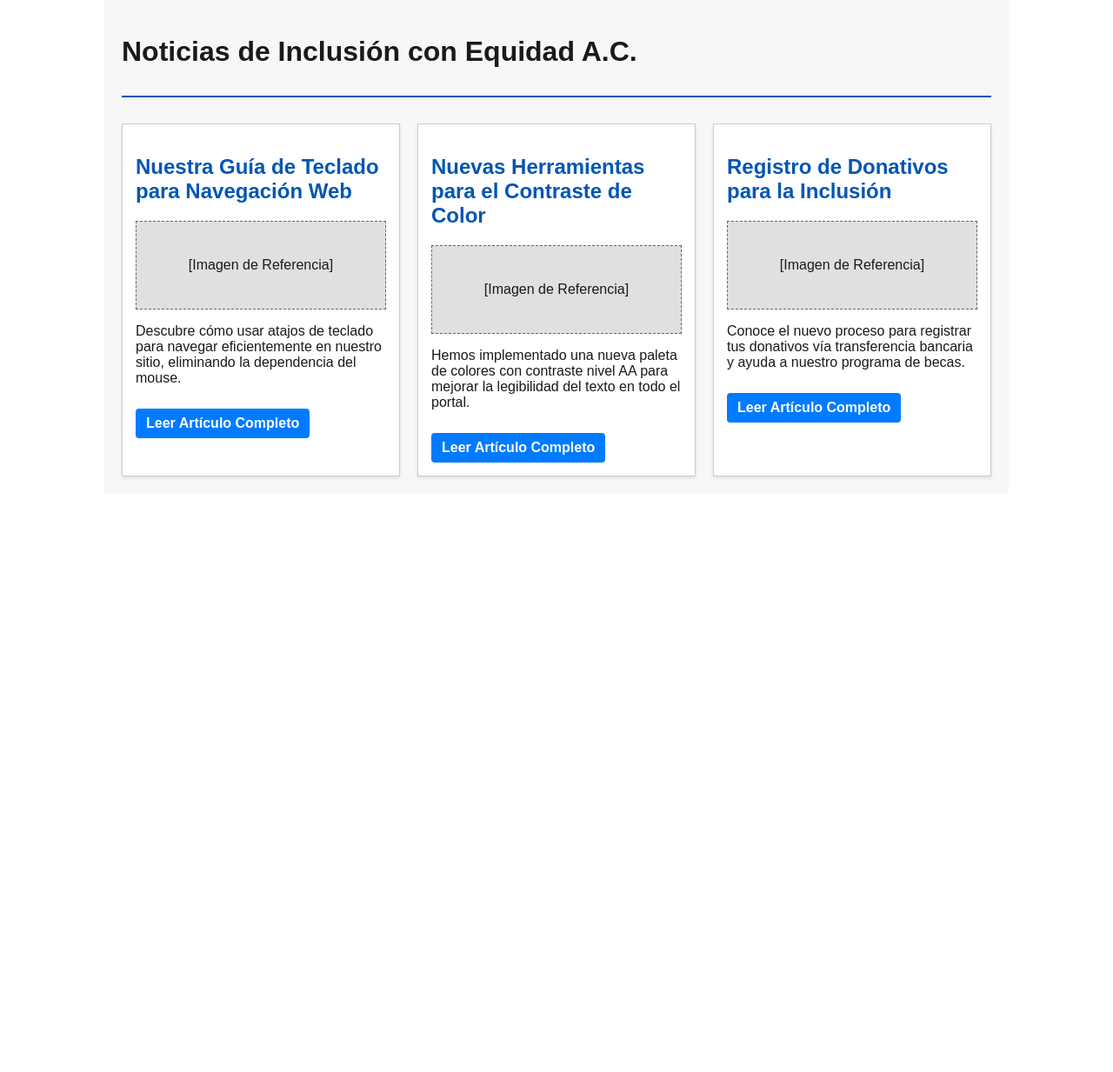
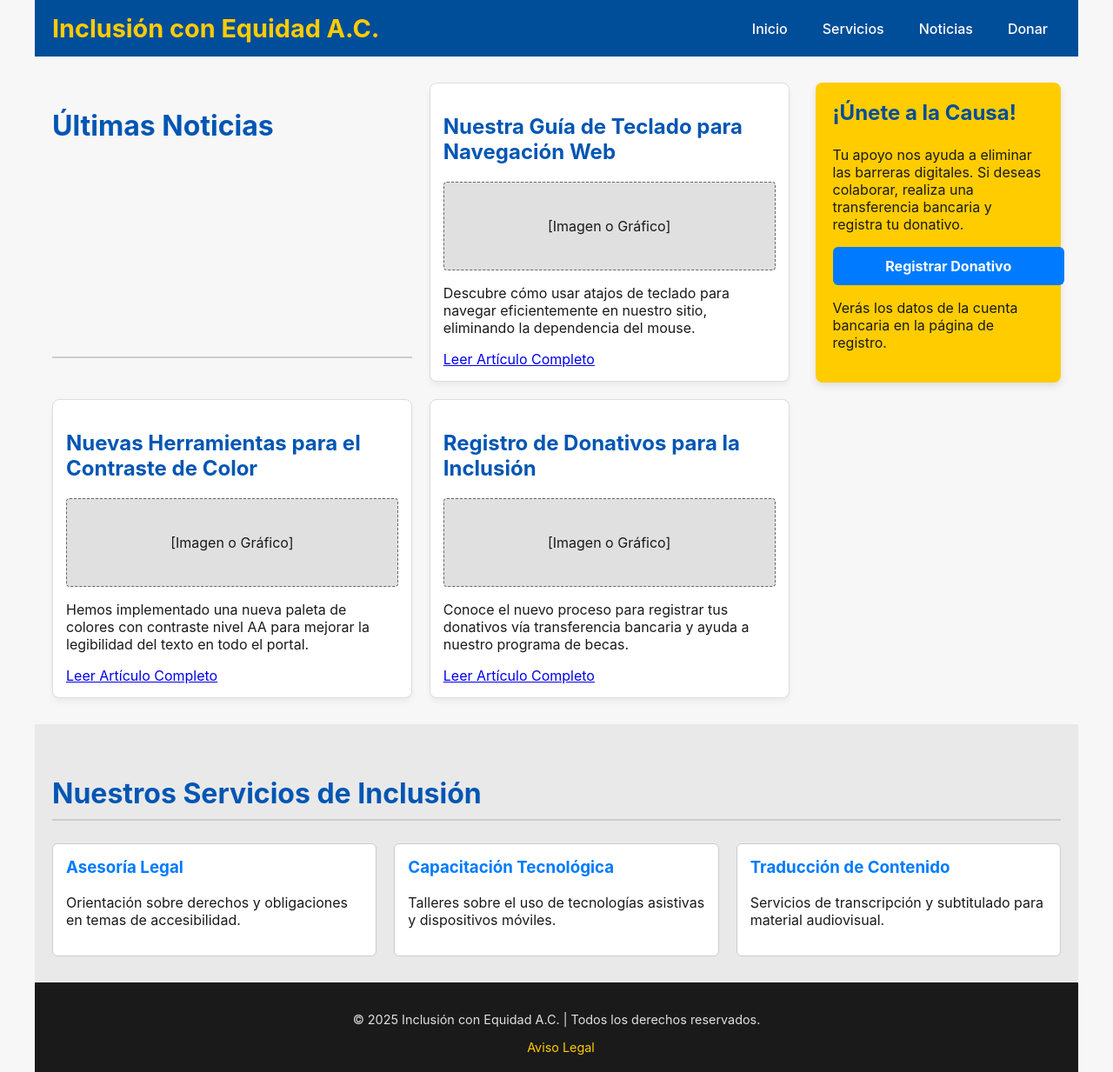
Before and after one commit to Karina-Martinez/accessible-blog-mockup, a React (Create React App) app: page / in a window 1280 px wide. Shown: the whole page at 87% size. Before the commit the page ends 800 px from the top, so only its background shows below. Built offline with nearby package versions, Linux system fonts and the light colour scheme.

Commit message:
FEAT: Amplía mockup de inicio. Incluye navegación, servicios y llamado a registro de donativos. Mejora la semántica.

```diff
--- a/src/App.css
+++ b/src/App.css
@@ -1,65 +1,205 @@
-/* src/App.css */
+/* --- Estilos Generales y Contraste (Criterio 1.4.3) --- */
+body {
+    margin: 0;
+    padding: 0;
+    background-color: #f7f7f7; /* Fondo general */
+}
 
-/* --- Estilos Generales y Contraste (Criterio 1.4.3) --- */
-.app-container {
-  max-width: 1000px;
+.page-wrapper {
+  max-width: 1200px;
   margin: 0 auto;
-  font-family: Arial, sans-serif;
-  padding: 20px;
-  background-color: #f7f7f7; /* Gris claro de fondo */
+  font-family: Inter, sans-serif;
   color: #1a1a1a; /* Texto oscuro para alto contraste */
 }
 
+/* --- Header y Navegación --- */
 .site-header {
-  border-bottom: 2px solid #0056b3; /* Azul fuerte para contraste */
-  padding-bottom: 10px;
-  margin-bottom: 30px;
+  background-color: #004d99; /* Azul oscuro fuerte */
+  color: white;
+  padding: 15px 20px;
+  display: flex;
+  justify-content: space-between;
+  align-items: center;
+  flex-wrap: wrap;
 }
 
-/* --- Diseño de la Tarjeta --- */
+.header-title {
+    margin: 0;
+    font-size: 1.8rem;
+    color: #ffcc00; /* Amarillo brillante para logo/título (alto contraste) */
+}
+
+.nav-link {
+    color: white;
+    text-decoration: none;
+    padding: 8px 15px;
+    margin-left: 10px;
+    font-weight: 500;
+    border-radius: 4px;
+    transition: background-color 0.3s;
+}
+
+.nav-link:hover {
+    background-color: rgba(255, 255, 255, 0.2);
+}
+
+/* --- Estilos de Secciones y Layout --- */
+.section-heading {
+    font-size: 2rem;
+    color: #0056b3;
+    border-bottom: 2px solid #ccc;
+    padding-bottom: 10px;
+    margin-top: 30px;
+}
+
+.main-content-grid {
+    display: grid;
+    grid-template-columns: 3fr 1fr; /* Noticias (3) y Aside (1) */
+    gap: 30px;
+    padding: 30px 20px;
+}
+
+/* --- Sección de Noticias --- */
 .posts-grid {
-  display: grid;
-  grid-template-columns: repeat(auto-fit, minmax(300px, 1fr));
-  gap: 20px;
+    display: grid;
+    grid-template-columns: repeat(auto-fit, minmax(280px, 1fr));
+    gap: 20px;
 }
 
 .post-card {
-  border: 1px solid #ccc;
+  border: 1px solid #ddd;
   padding: 15px;
   background-color: #ffffff;
-  box-shadow: 0 2px 4px rgba(0,0,0,0.1);
+  box-shadow: 0 4px 6px rgba(0,0,0,0.05);
+  border-radius: 8px;
 }
 
 .post-title {
-  color: #0056b3; /* Azul oscuro para títulos */
+  color: #0056b3;
 }
 
 .post-image-mockup {
     height: 100px;
-    background-color: #e0e0e0; /* Gris claro, contraste con fondo */
+    background-color: #e0e0e0;
     display: flex;
     align-items: center;
     justify-content: center;
     margin-bottom: 15px;
     border: 1px dashed #666;
+    border-radius: 4px;
+}
+
+/* --- Llamada a la Acción de Donación (Aside) --- */
+.donation-callout {
+    background-color: #ffcc00; /* Fondo amarillo (Contraste con texto negro) */
+    color: #1a1a1a;
+    padding: 20px;
+    border-radius: 8px;
+    box-shadow: 0 4px 8px rgba(0,0,0,0.1);
+    height: fit-content;
+}
+
+.callout-title {
+    color: #004d99; /* Azul oscuro para alto contraste */
+    font-size: 1.5rem;
+    margin-top: 0;
+}
+
+.donation-button {
+    display: block;
+    width: 100%;
+    text-align: center;
+    padding: 12px;
+    background-color: #007bff;
+    color: white;
+    text-decoration: none;
+    border-radius: 6px;
+    font-weight: bold;
+    margin-top: 15px;
+    transition: background-color 0.3s;
+}
+
+.donation-button:hover {
+    background-color: #0056b3;
+}
+
+/* --- Sección de Servicios --- */
+.services-section {
+    padding: 30px 20px;
+    background-color: #e9e9e9;
+}
+
+.services-grid {
+    display: grid;
+    grid-template-columns: repeat(auto-fit, minmax(250px, 1fr));
+    gap: 20px;
+}
+
+.service-item {
+    padding: 15px;
+    border: 1px solid #ccc;
+    background-color: white;
+    border-radius: 6px;
+}
+
+.service-title {
+    color: #007bff;
+    margin-top: 0;
+}
+
+/* --- Footer --- */
+.site-footer {
+    background-color: #1a1a1a;
+    color: #e0e0e0;
+    padding: 20px;
+    text-align: center;
+    font-size: 0.9rem;
+}
+
+.footer-link {
+    color: #ffcc00;
+    margin-left: 10px;
+    text-decoration: none;
+}
+
+.footer-link:hover {
+    text-decoration: underline;
 }
 
 /* --- Foco Visual del Teclado (Criterio 2.4.7) --- */
 /* Esencial para la accesibilidad por teclado */
 .read-more-link:focus,
+.donation-button:focus,
+.nav-link:focus,
+.footer-link:focus,
 button:focus,
 a:focus {
     outline: 4px solid #ffaa00; /* Anillo amarillo brillante y grueso */
     outline-offset: 2px;
+    box-shadow: 0 0 10px rgba(255, 170, 0, 0.8);
 }
 
-.read-more-link {
-    display: inline-block;
-    padding: 8px 12px;
-    background-color: #007bff;
-    color: white;
-    text-decoration: none;
-    border-radius: 4px;
-    font-weight: bold;
-    margin-top: 10px;
+/* --- Adaptación para móviles --- */
+@media (max-width: 768px) {
+    .main-content-grid {
+        grid-template-columns: 1fr; /* Columna única en móviles */
+        gap: 20px;
+    }
+
+    .site-header {
+        flex-direction: column;
+        align-items: flex-start;
+    }
+
+    nav {
+        margin-top: 10px;
+        width: 100%;
+    }
+
+    .nav-link {
+        display: block;
+        margin-left: 0;
+        margin-bottom: 5px;
+        text-align: center;
+    }
 }
--- a/src/App.js
+++ b/src/App.js
@@ -1,27 +1,24 @@
-// src/App.js
+import React from 'react';
+import './App.css';
+import { mockApiResponse } from './data';
 
-import React from 'react';
-import './App.css'; // Importa los estilos
-import { postsData } from './data'; // Importa los datos simulados
-
-// --- 1. Componente del Post Accesible ---
+// --- Componente 1: Tarjeta de Noticia Accesible ---
 const AccessiblePostCard = ({ post }) => {
     // Uso de <article> y encabezados semánticos (<h2>)
     return (
         <article className="post-card" aria-labelledby={`title-${post.id}`}>
             <h2 id={`title-${post.id}`} className="post-title">{post.title}</h2>
 
-            {/* Si hubiera imagen, usaríamos el alt_image_text */}
             <div className="post-image-mockup"
-                 aria-label={post.altText}
+                 aria-label={post.alt_image_text}
                  role="img"
             >
-                [Imagen de Referencia]
+                [Imagen o Gráfico]
             </div>
 
             <p>{post.summary}</p>
 
-            {/* Enlace descriptivo para lectores de pantalla (WCAG 2.1 - Criterio 2.4.4) */}
+            {/* Enlace descriptivo para lectores de pantalla (Criterio 2.4.4) */}
             <a
                 href={`#post-detail-${post.id}`}
                 aria-label={`Leer más sobre: ${post.title}`}
@@ -33,22 +30,87 @@ const AccessiblePostCard = ({ post }) => {
     );
 };
 
-// --- 2. Componente de la Lista de Noticias (Punto de Entrada) ---
+// --- Componente 2: Sección de Servicios Accesible ---
+const ServicesSection = ({ services }) => {
+    // Uso de <h2> para jerarquía de la sección
+    return (
+        <section className="services-section" aria-labelledby="services-heading">
+            <h2 id="services-heading" className="section-heading">Nuestros Servicios de Inclusión</h2>
+            <div className="services-grid">
+                {services.map(service => (
+                    <div key={service.id} className="service-item">
+                        <h3 className="service-title">{service.name}</h3> {/* Uso de <h3> anidado correctamente */}
+                        <p>{service.description}</p>
+                    </div>
+                ))}
+            </div>
+        </section>
+    );
+};
+
+// --- Componente 3: Llamada a la Acción de Donación (Aside) ---
+const DonationCallout = () => {
+    // Uso de <aside> para contenido tangencial y role="complementary"
+    return (
+        <aside role="complementary" className="donation-callout">
+            <h3 className="callout-title">¡Únete a la Causa!</h3>
+            <p>Tu apoyo nos ayuda a eliminar las barreras digitales. Si deseas colaborar, realiza una transferencia bancaria y registra tu donativo.</p>
+
+            {/* Enlace al formulario de registro (simulado) */}
+            <a
+                href="#formulario-registro"
+                className="donation-button"
+                aria-label="Registra tu transferencia bancaria aquí para apoyar a la asociación."
+            >
+                Registrar Donativo
+            </a>
+
+            <p className="donation-note">Verás los datos de la cuenta bancaria en la página de registro.</p>
+        </aside>
+    );
+};
+
+
+// --- Componente Principal (Punto de Entrada) ---
 function App() {
+    const { news, services } = mockApiResponse;
+
     return (
-        // Uso de <main> como rol de landmark principal
-        <main role="main" className="app-container">
+        <div className="page-wrapper">
             <header className="site-header">
-                {/* <h1> como único encabezado principal del documento (Criterio 1.3.1) */}
-                <h1 className="header-title">Noticias de Inclusión con Equidad A.C.</h1>
+                {/* <h1> como único encabezado principal del documento */}
+                <h1 className="header-title">Inclusión con Equidad A.C.</h1>
+
+                {/* Uso de <nav> para la navegación principal (Rol de landmark) */}
+                <nav role="navigation" aria-label="Navegación principal del sitio">
+                    <a href="#inicio" className="nav-link">Inicio</a>
+                    <a href="#servicios" className="nav-link">Servicios</a>
+                    <a href="#noticias" className="nav-link">Noticias</a>
+                    <a href="#donar" className="nav-link">Donar</a>
+                </nav>
             </header>
 
-            <section className="posts-grid" aria-label="Lista de publicaciones recientes">
-                {postsData.map(post => (
-                    <AccessiblePostCard key={post.id} post={post} />
-                ))}
-            </section>
-        </main>
+            <main role="main" className="main-content-grid">
+
+                <section className="posts-grid" id="noticias" aria-label="Lista de publicaciones recientes">
+                    <h2 className="section-heading">Últimas Noticias</h2>
+                    {news.map(post => (
+                        <AccessiblePostCard key={post.id} post={post} />
+                    ))}
+                </section>
+
+                {/* Contenido complementario */}
+                <DonationCallout />
+
+            </main>
+
+            <ServicesSection services={services} /> {/* Sección de servicios en el footer o parte baja del main */}
+
+            <footer className="site-footer" role="contentinfo">
+                <p>&copy; 2025 Inclusión con Equidad A.C. | Todos los derechos reservados.</p>
+                <a href="#aviso-legal" className="footer-link">Aviso Legal</a>
+            </footer>
+        </div>
     );
 }
 
--- a/src/data.js
+++ b/src/data.js
@@ -1,20 +1,37 @@
-export const postsData = [
+export const mockApiResponse = {
+    status: "success",
+    count: 3,
+    // Datos simulados para las noticias (como si vinieran de Laravel)
+    news: [
         {
             id: 1,
             title: "Nuestra Guía de Teclado para Navegación Web",
             summary: "Descubre cómo usar atajos de teclado para navegar eficientemente en nuestro sitio, eliminando la dependencia del mouse.",
-        altText: "Persona utilizando un teclado adaptado para navegar en la web."
+            alt_image_text: "Persona utilizando un teclado adaptado para navegar en la web.",
+            author_id: 101,
+            created_at: "2025-09-25T10:00:00Z"
         },
         {
             id: 2,
             title: "Nuevas Herramientas para el Contraste de Color",
             summary: "Hemos implementado una nueva paleta de colores con contraste nivel AA para mejorar la legibilidad del texto en todo el portal.",
-        altText: "Gráfico de paleta de colores con alto contraste."
+            alt_image_text: "Gráfico de paleta de colores con alto contraste.",
+            author_id: 101,
+            created_at: "2025-09-20T10:00:00Z"
         },
         {
             id: 3,
             title: "Registro de Donativos para la Inclusión",
             summary: "Conoce el nuevo proceso para registrar tus donativos vía transferencia bancaria y ayuda a nuestro programa de becas.",
-        altText: "Manos contando billetes, simbolizando una donación monetaria."
+            alt_image_text: "Manos contando billetes, simbolizando una donación monetaria.",
+            author_id: 101,
+            created_at: "2025-09-18T10:00:00Z"
         },
-];
+    ],
+    // Datos estáticos para la sección de servicios
+    services: [
+        { id: 1, name: "Asesoría Legal", description: "Orientación sobre derechos y obligaciones en temas de accesibilidad." },
+        { id: 2, name: "Capacitación Tecnológica", description: "Talleres sobre el uso de tecnologías asistivas y dispositivos móviles." },
+        { id: 3, name: "Traducción de Contenido", description: "Servicios de transcripción y subtitulado para material audiovisual." },
+    ]
+};
```
Lines whose indentation alone changed are shown as unchanged.
